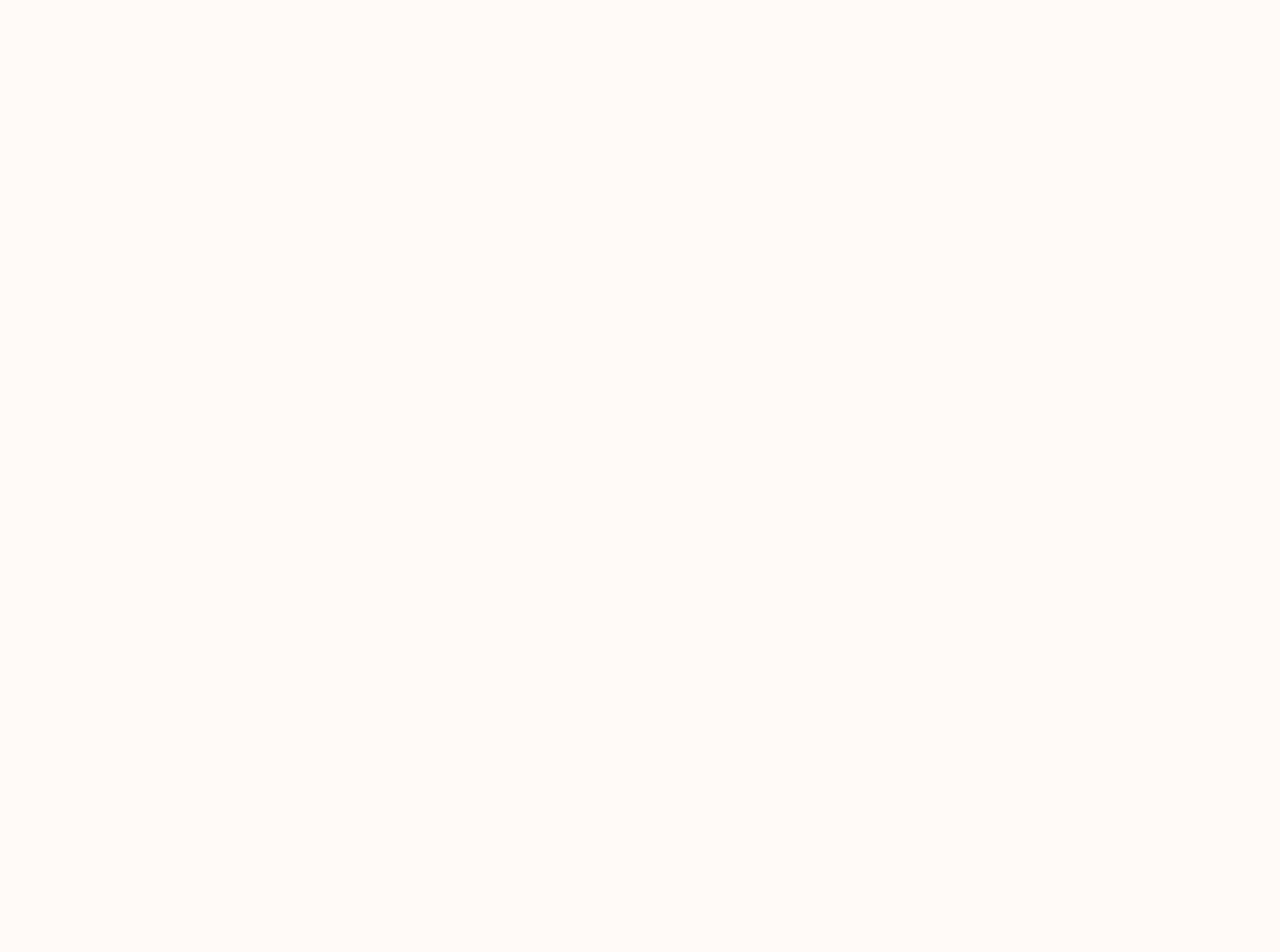
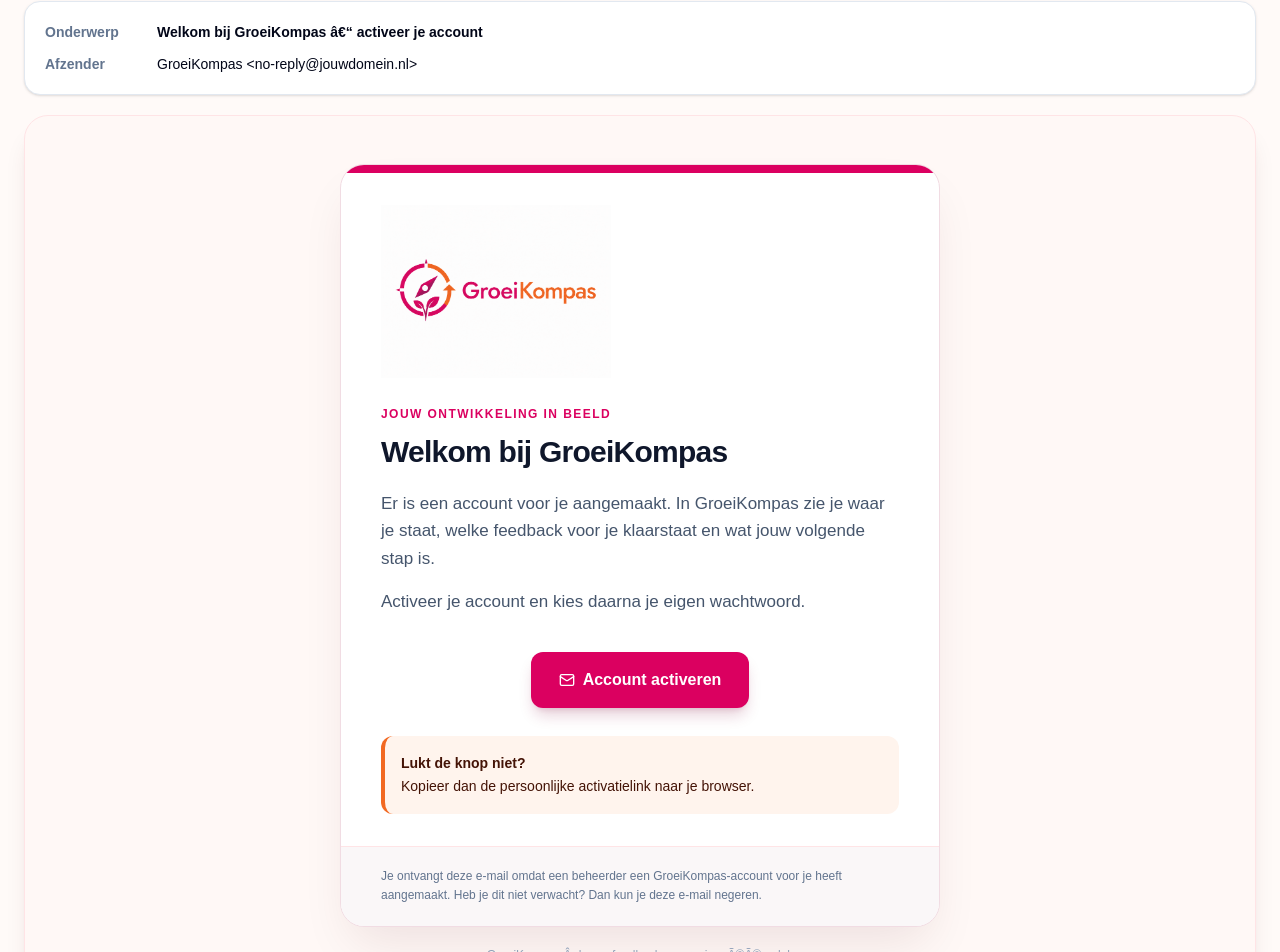
Before and after one commit to barteleveld/groeikompas, a Next.js app: page /demo/uitnodiging in a window 1280 px wide. Before the commit this address had no page. Shown: the part 235-1187 px from the top of the page. Before the commit the page ends 800 px from the top, so only its background shows below. Built offline with nearby package versions, Linux system fonts and the light colour scheme.

Commit message:
Voeg GroeiKompas uitnodigingsmail toe

```diff
--- /dev/null
+++ b/app/demo/uitnodiging/page.tsx
@@ -0,0 +1,26 @@
+import Image from "next/image";
+import { Mail } from "lucide-react";
+import { PageHeader } from "@/components/layout/page-header";
+
+export const metadata = { title: "Voorbeeld uitnodigingsmail" };
+
+export default function InvitationPreviewPage() {
+  return <>
+    <PageHeader eyebrow="E-mailvoorbeeld" title="Uitnodiging voor nieuwe gebruikers" description="Zo ontvangt een nieuwe student of docent de uitnodiging voor GroeiKompas." />
+    <section className="mb-5 rounded-2xl border border-slate-200 bg-white p-4 text-sm shadow-sm sm:p-5">
+      <div className="grid gap-3 sm:grid-cols-[100px_1fr]"><span className="font-bold text-slate-500">Onderwerp</span><strong>Welkom bij GroeiKompas â€“ activeer je account</strong><span className="font-bold text-slate-500">Afzender</span><span>GroeiKompas &lt;no-reply@jouwdomein.nl&gt;</span></div>
+    </section>
+    <div className="overflow-hidden rounded-3xl border border-rose-100 bg-[#fff8f6] px-3 py-8 shadow-xl shadow-rose-950/10 sm:px-8 sm:py-12">
+      <article className="mx-auto max-w-[600px] overflow-hidden rounded-3xl border border-[#f1dce3] bg-white shadow-2xl shadow-rose-950/10">
+        <div className="h-2 bg-[#db0060]" />
+        <div className="px-6 pb-5 pt-8 sm:px-10"><Image src="/groeikompas-logo.png" width={230} height={90} alt="GroeiKompas" className="h-auto w-[230px] max-w-full" /></div>
+        <div className="px-6 pb-3 pt-2 sm:px-10"><p className="mb-3 text-xs font-black uppercase tracking-[.12em] text-[#db0060]">Jouw ontwikkeling in beeld</p><h2 className="text-3xl font-black tracking-tight text-slate-900">Welkom bij GroeiKompas</h2></div>
+        <div className="px-6 py-2 text-[17px] leading-relaxed text-slate-600 sm:px-10"><p>Er is een account voor je aangemaakt. In GroeiKompas zie je waar je staat, welke feedback voor je klaarstaat en wat jouw volgende stap is.</p><p className="mt-4">Activeer je account en kies daarna je eigen wachtwoord.</p></div>
+        <div className="px-6 py-7 text-center sm:px-10"><span className="inline-flex items-center gap-2 rounded-xl bg-[#db0060] px-7 py-4 font-bold text-white shadow-lg shadow-pink-900/20"><Mail className="size-4" aria-hidden />Account activeren</span></div>
+        <div className="px-6 pb-8 sm:px-10"><div className="rounded-xl border-l-4 border-[#f26922] bg-[#fff4ed] p-4 text-sm leading-relaxed text-orange-950"><strong>Lukt de knop niet?</strong><br />Kopieer dan de persoonlijke activatielink naar je browser.</div></div>
+        <footer className="border-t border-rose-100 bg-[#faf7f8] px-6 py-5 text-xs leading-relaxed text-slate-500 sm:px-10">Je ontvangt deze e-mail omdat een beheerder een GroeiKompas-account voor je heeft aangemaakt. Heb je dit niet verwacht? Dan kun je deze e-mail negeren.</footer>
+      </article>
+      <p className="mt-5 text-center text-xs text-slate-400">GroeiKompas Â· leren, feedback en groei op Ã©Ã©n plek</p>
+    </div>
+  </>;
+}
```
